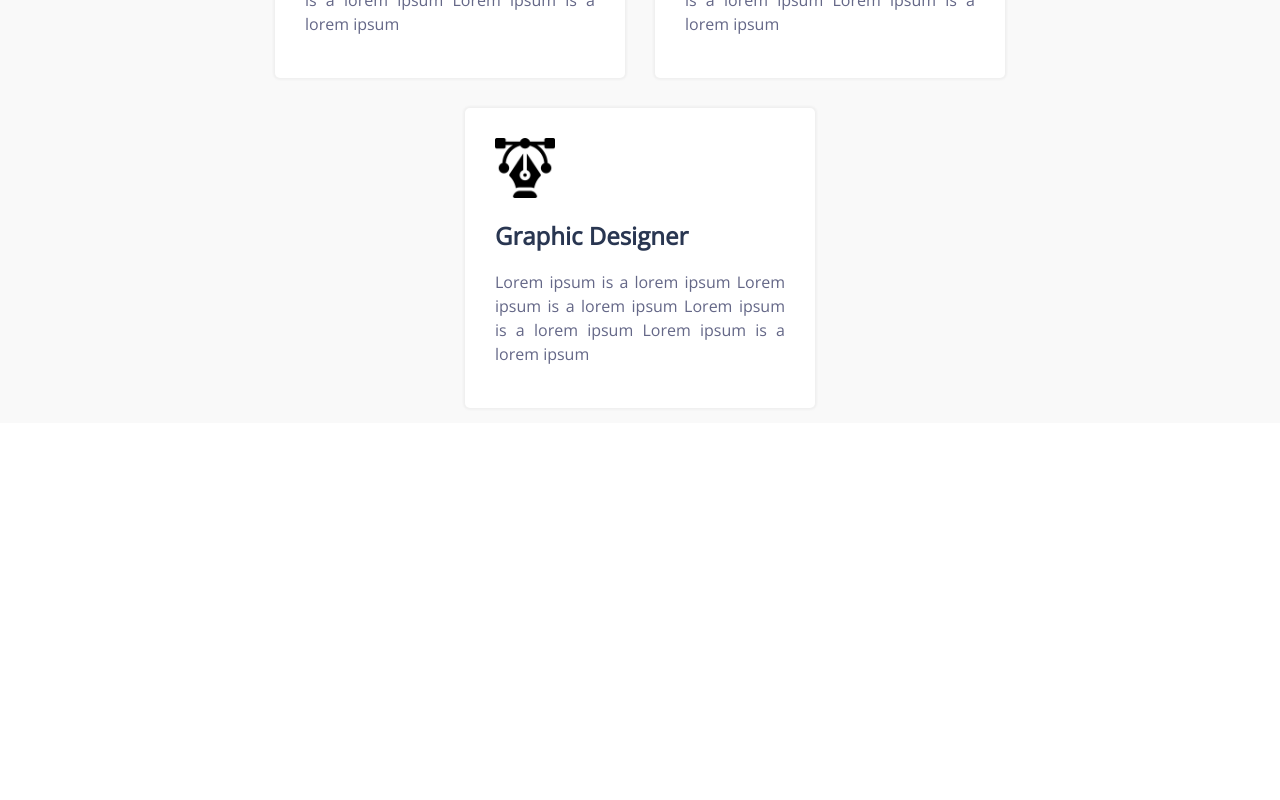
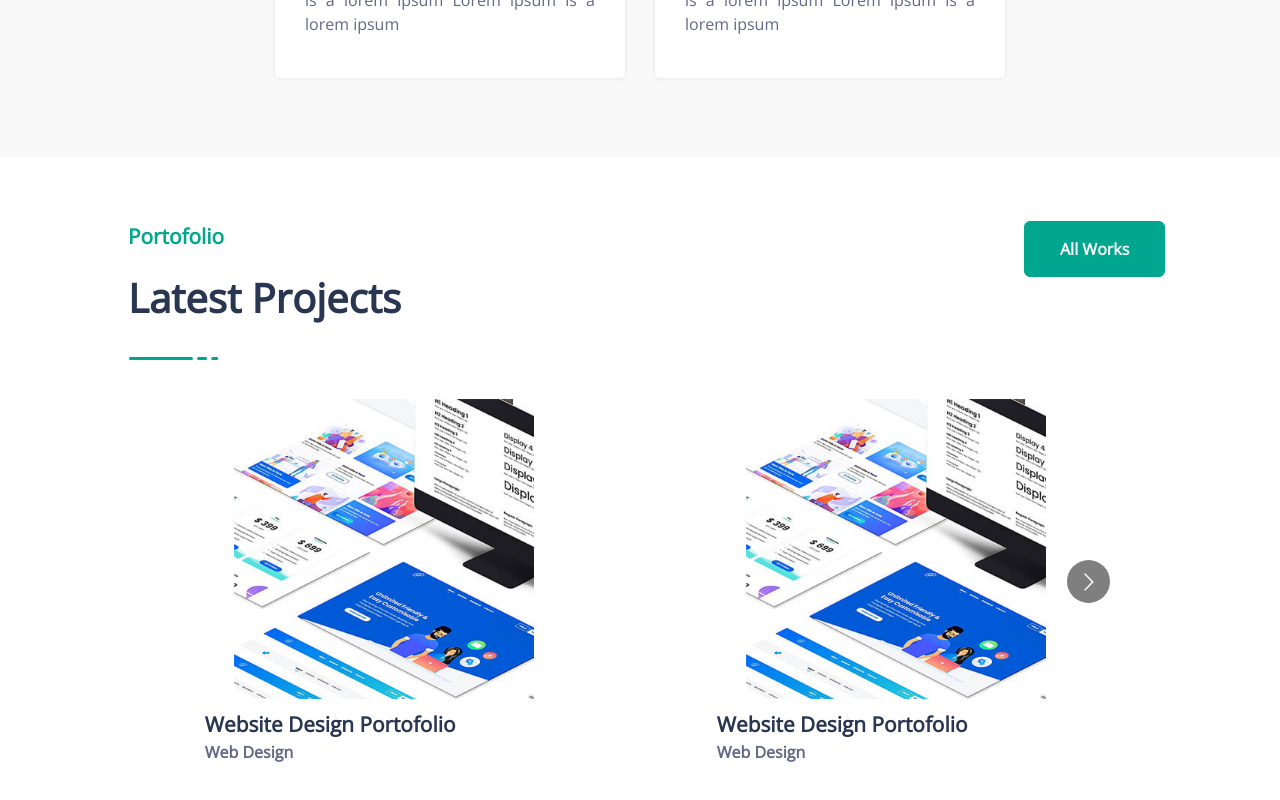
Before and after one commit to AntonioCC147/Designer-Website-1, a React (Create React App) app in the folder frontend/: page / in a window 1280 px wide. Shown: the part 2708-3508 px from the top of the page. Before the commit the page ends 3131 px from the top, so only its background shows below. Built offline with nearby package versions, Linux system fonts and the light colour scheme.

Commit message:
Added projects

```diff
--- a/frontend/package.json
+++ b/frontend/package.json
@@ -11,6 +11,7 @@
     "react-bootstrap": "^2.10.1",
     "react-dom": "^18.2.0",
     "react-intersection-observer": "^9.8.0",
+    "react-multi-carousel": "^2.8.4",
     "react-scripts": "5.0.1",
     "web-vitals": "^2.1.4"
   },
--- a/frontend/src/App.js
+++ b/frontend/src/App.js
@@ -3,6 +3,7 @@ import './App.css';
 import Main from './components/Main/Main';
 import About from './components/About/About';
 import Services from './components/Services/Services';
+import Portofolio from './components/Portofolio/Portofolio';
 import Footer from './components/Footer/Footer';
 
 import 'bootstrap/dist/css/bootstrap.min.css';
@@ -13,6 +14,7 @@ export default function App() {
             <Main/>
             <About/>
             <Services/>
+            <Portofolio/>
         </div>
     )
 }
--- a/frontend/src/components/Portofolio/Portofolio.css
+++ b/frontend/src/components/Portofolio/Portofolio.css
@@ -4,7 +4,26 @@
     min-height: calc(100vh - 75px);
 
     background: transparent;
-    background-color: #F9F9F9;
+    background-color: #FFFFFF;
+}
+
+.buttonPortofolio {
+    position: absolute;
+    margin-left: 70%;
+
+    padding: 15px 35px 15px 35px !important;
+
+    font-size: 1rem !important;
+    font-weight: 600 !important;
+
+    color: #F9F9F9 !important;
+    border-color: #00A78E !important;
+    background-color: #00A78E !important;
+}
+
+.buttonPortofolio:hover {
+    border-color: #02c4a7 !important;
+    background-color: #02c4a7 !important;
 }
 
 .title1Portofolio {
@@ -20,3 +39,38 @@
 
     color: #293651;
 }
+
+.carousel {
+    margin-top: 3%;
+}
+
+.imageCarousel {
+    width: 300px;
+    cursor: pointer !important;
+}
+
+.titleCarousel {
+    margin: 10px 0% 0% 15%;
+
+    text-align: left;
+    font-size: 1.3rem;
+    font-weight: bold;
+
+    color: #293651;
+}
+
+.descriptionCarousel {
+    margin: 0px 0% 0% 15%;
+
+    text-align: left;
+    font-size: 1rem;
+    font-weight: bold;
+
+    color: #646787;
+}
+
+@media only screen and (max-width: 500px) {
+    .buttonPortofolio {
+        margin-left: 50%;
+    }
+}
--- a/frontend/src/components/Portofolio/Portofolio.js
+++ b/frontend/src/components/Portofolio/Portofolio.js
@@ -1,9 +1,86 @@
+import Carousel from "react-multi-carousel";
+import Button from 'react-bootstrap/Button';
+
+import Line from '../../assets/icons/Line.png';
+import Project from '../../assets/images/Project.jpg'
+
+import "react-multi-carousel/lib/styles.css";
 import './Portofolio.css';
 
 export default function Portofolio() {
+    const responsive = {
+        superLargeDesktop: {
+          // the naming can be any, depends on you.
+          breakpoint: { max: 4000, min: 3000 },
+          items: 5
+        },
+        desktop: {
+          breakpoint: { max: 3000, min: 1024 },
+          items: 3
+        },
+        tablet: {
+          breakpoint: { max: 1024, min: 464 },
+          items: 2
+        },
+        mobile: {
+          breakpoint: { max: 464, min: 0 },
+          items: 1
+        }
+    };
+
     return (
         <div className="containerPortofolio">
-            A
+            <Button className="buttonPortofolio">All Works</Button>
+            <p className="title1Portofolio">Portofolio</p>
+            <p className="title2Portofolio">Latest Projects</p>
+            <img src={Line} alt="Line"/>
+            <Carousel responsive={responsive} className="carousel text-center">
+                <div>
+                    <div>
+                        <img src={Project} className="imageCarousel" alt="Project"/>
+                    </div>
+                    <div>
+                        <p className="titleCarousel">Website Design Portofolio</p>
+                        <p className="descriptionCarousel">Web Design</p>
+                    </div>
+                </div>
+                <div>
+                    <div>
+                        <img src={Project} className="imageCarousel" alt="Project"/>
+                    </div>
+                    <div>
+                        <p className="titleCarousel">Website Design Portofolio</p>
+                        <p className="descriptionCarousel">Web Design</p>
+                    </div>
+                </div>
+                <div>
+                    <div>
+                        <img src={Project} className="imageCarousel" alt="Project"/>
+                    </div>
+                    <div>
+                        <p className="titleCarousel">Website Design Portofolio</p>
+                        <p className="descriptionCarousel">Web Design</p>
+                    </div>
+                </div>
+                <div>
+                    <div>
+                        <img src={Project} className="imageCarousel" alt="Project"/>
+                    </div>
+                    <div>
+                        <p className="titleCarousel">Website Design Portofolio</p>
+                        <p className="descriptionCarousel">Web Design</p>
+                    </div>
+                </div>
+                <div>
+                    <div>
+                        <img src={Project} className="imageCarousel" alt="Project"/>
+                    </div>
+                    <div>
+                        <p className="titleCarousel">Website Design Portofolio</p>
+                        <p className="descriptionCarousel">Web Design</p>
+                    </div>
+                </div>
+            </Carousel>
         </div>
     )
 }
--- a/frontend/src/components/Services/Services.css
+++ b/frontend/src/components/Services/Services.css
@@ -1,5 +1,5 @@
 .containerServices {
-    padding: 5% 10% 0% 10%;
+    padding: 5% 10% 5% 10%;
 
     min-height: calc(100vh - 75px);
 
--- a/frontend/src/components/Services/Services.js
+++ b/frontend/src/components/Services/Services.js
@@ -1,7 +1,7 @@
-import './Services.css';
-
 import Line from '../../assets/icons/Line.png';
 import Design from '../../assets/icons/Design.png';
+
+import './Services.css';
 
 export default function Services() {
     return (
@@ -25,8 +25,6 @@ export default function Services() {
                     <p className="cardTitle">Graphic Designer</p>
                     <p className="cardDescription">Lorem ipsum is a lorem ipsum Lorem ipsum is a lorem ipsum Lorem ipsum is a lorem ipsum Lorem ipsum is a lorem ipsum</p>
                 </div>
-            </div>
-            <div class="containerBox">
                 <div class="cardBox">
                     <img src={Design} className="imageCard" alt="Design"/>
                     <p className="cardTitle">Graphic Designer</p>
```
Also changed, not shown: frontend/src/assets/images/Project.jpg (added), 1 other file (tests, documents, lock files or other folders).
